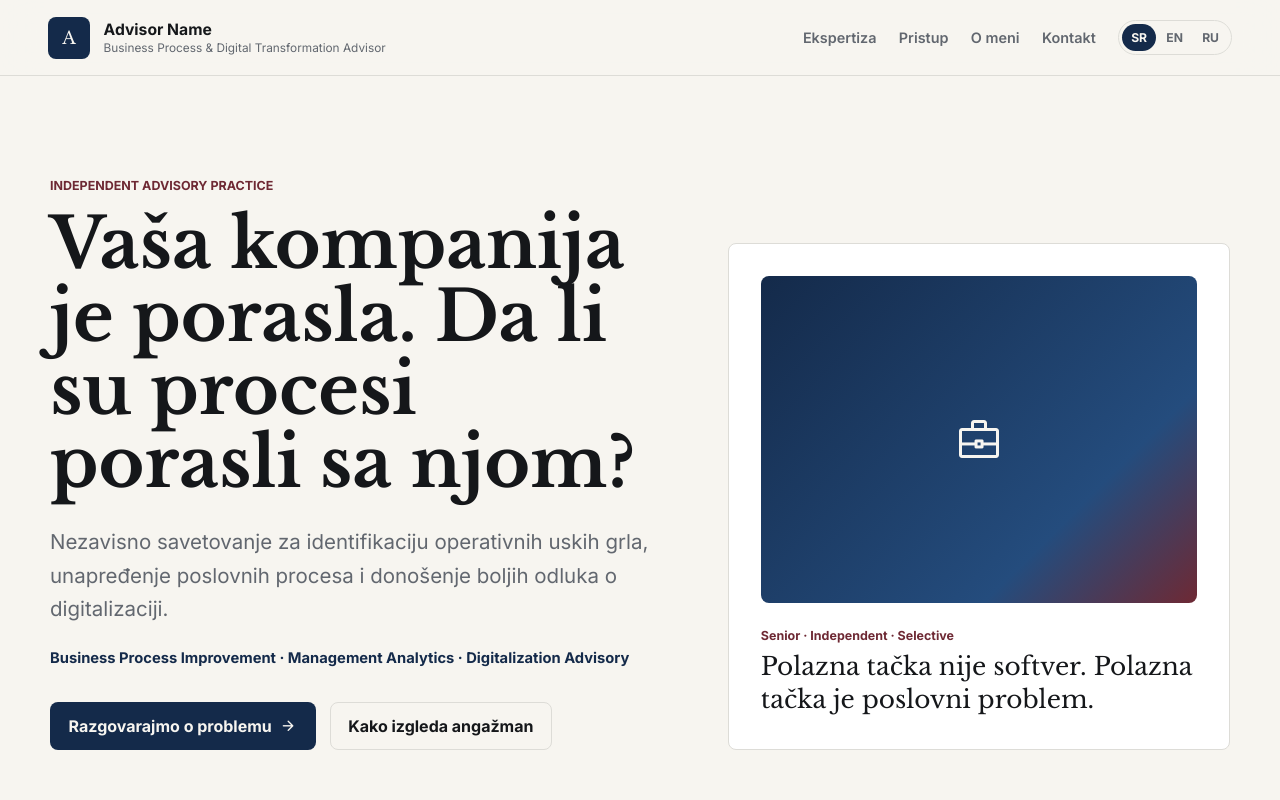
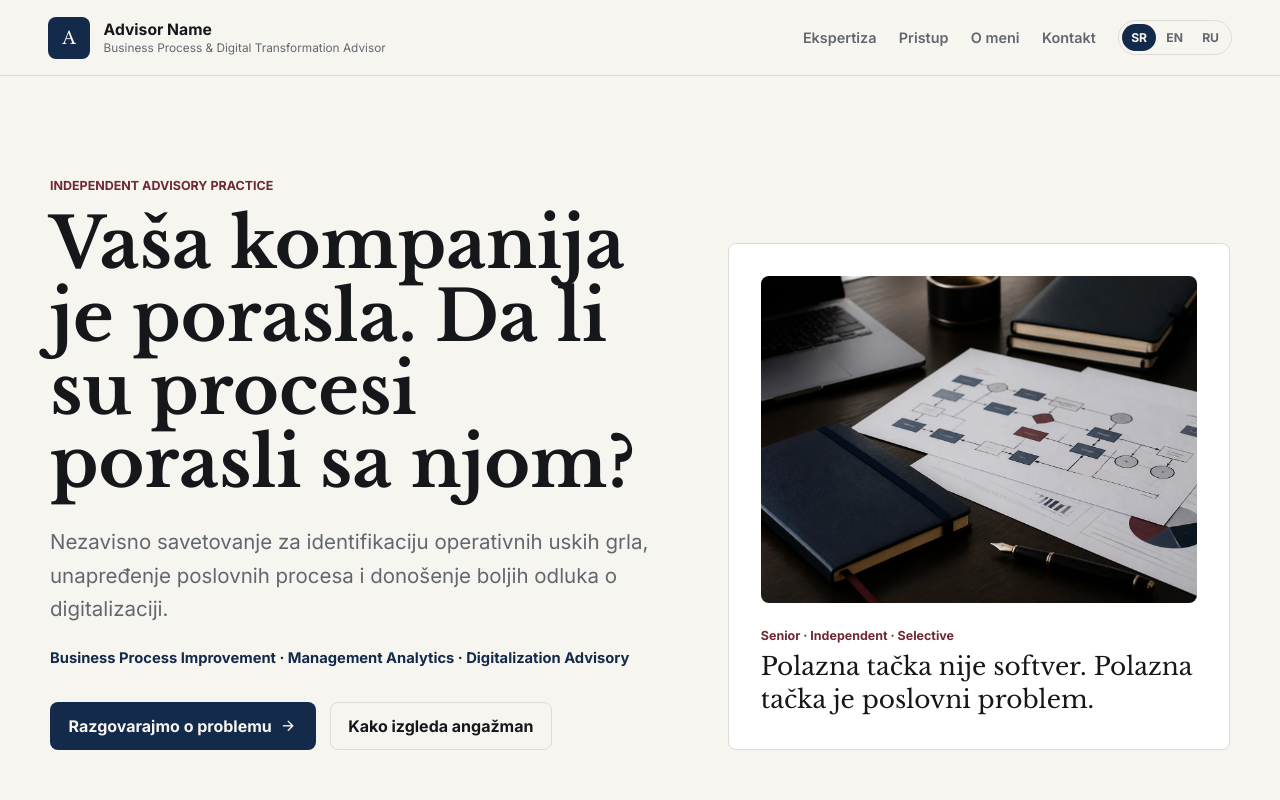
Before and after one commit to millosbgd/PersonalPortfolio, an Angular app: page /sr in a window 1280 px wide. Shown: the top 800 px of the page. Built offline with nearby package versions, Linux system fonts and the light colour scheme.

Commit message:
Add advisory workspace hero image

```diff
--- a/src/app/app.component.html
+++ b/src/app/app.component.html
@@ -44,9 +44,7 @@
         </div>
       </div>
       <aside class="hero__panel" aria-label="Advisory positioning">
-        <div class="portrait-placeholder" role="img" aria-label="Professional portrait placeholder">
-          <span class="material-symbols-rounded" aria-hidden="true">business_center</span>
-        </div>
+        <img class="hero__image" src="/images/advisory-workspace.webp" alt="Business process analysis materials on an executive desk">
         <div>
           <span class="panel-kicker">{{ content().hero.panelKicker }}</span>
           <p>{{ content().hero.panelText }}</p>
--- a/src/app/app.component.scss
+++ b/src/app/app.component.scss
@@ -272,7 +272,6 @@ h3 {
   }
 }
 
-.portrait-placeholder,
 .about__portrait {
   align-items: center;
   background: linear-gradient(135deg, #142a4a 0%, #244c7d 72%, #6e2934 100%);
@@ -282,12 +281,13 @@ h3 {
   justify-content: center;
 }
 
-.portrait-placeholder {
+.hero__image {
   aspect-ratio: 4 / 3;
-
-  .material-symbols-rounded {
-    font-size: 3rem;
-  }
+  border-radius: 8px;
+  display: block;
+  height: auto;
+  object-fit: cover;
+  width: 100%;
 }
 
 .panel-kicker {
```
Also changed, not shown: public/images/advisory-workspace.webp (added).
